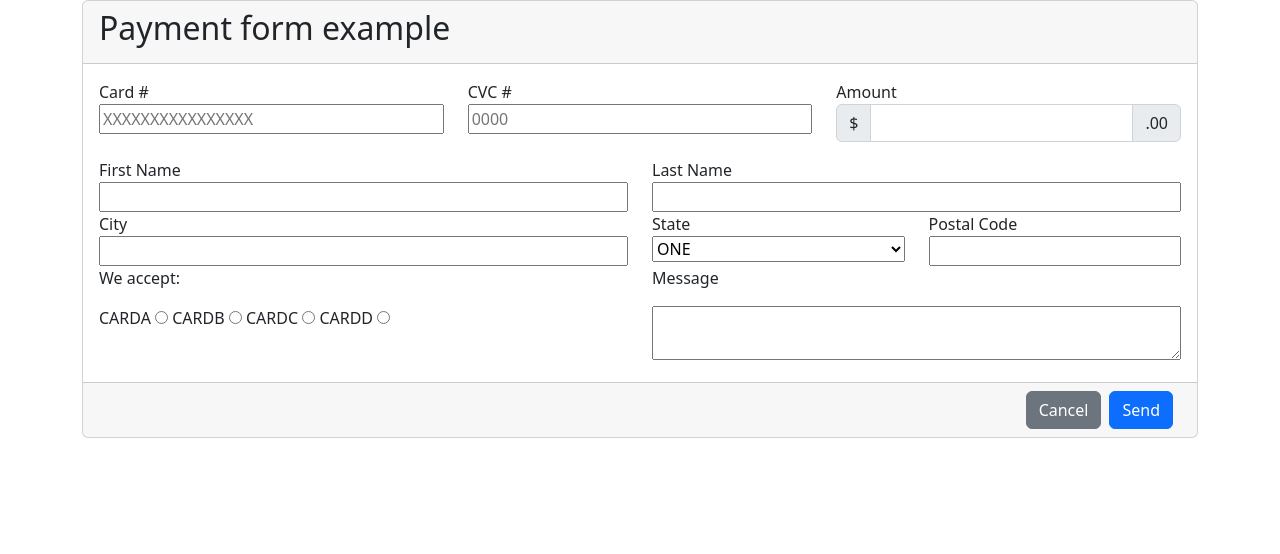
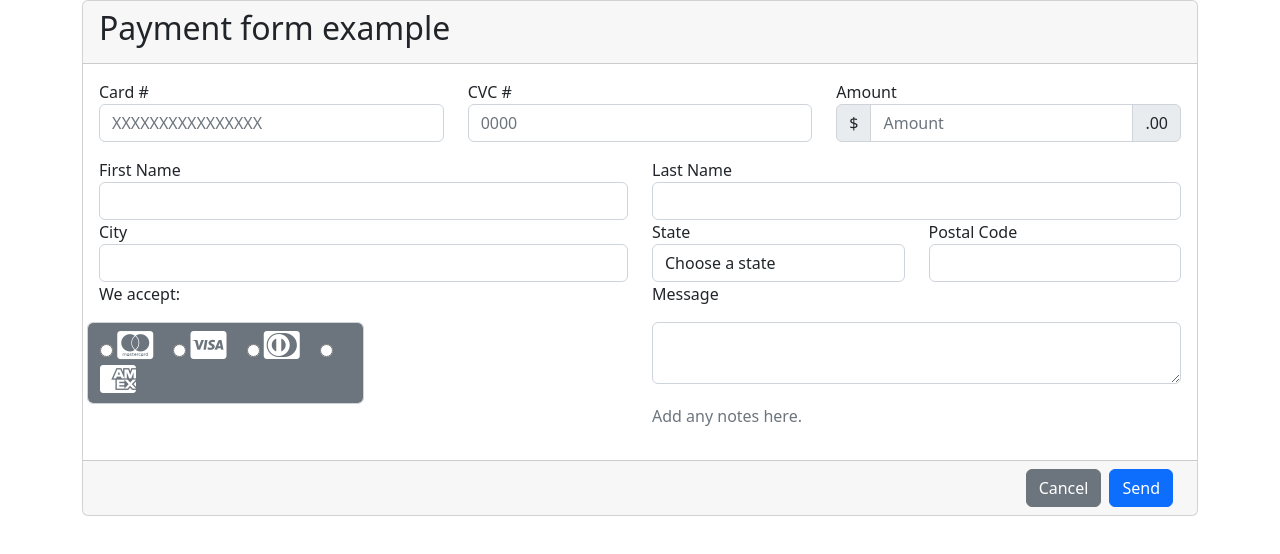
Before and after one commit to 4GeeksAcademy/Oliver-Sanderson-Create-a-HTML5-form, a plain HTML site: page index.html in a window 1280 px wide. Drawn offline with nearby package versions, Linux system fonts and the light colour scheme.

Commit message:
BS styles and FA

```diff
--- a/index.html
+++ b/index.html
@@ -26,12 +26,12 @@
                                 <div class="col-4"><label for="amountNumber">Amount</label></div>
                             </div>
                             <div class="row">
-                                <div class="col-4"><input class="input-group w-100" type="text" id="cardNumber" placeholder="XXXXXXXXXXXXXXXX" required /></div>
-                                <div class="col-4"><input class="input-group w-100" type="text" id="cvcNumber" placeholder="0000" required /></div>
+                                <div class="col-4"><input class="form-control w-100" type="text" id="cardNumber" placeholder="XXXXXXXXXXXXXXXX" required /></div>
+                                <div class="col-4"><input class="form-control w-100" type="text" id="cvcNumber" placeholder="0000" required /></div>
                                 <div class="col-4">
                                     <div class="input-group mb-3">
                                         <span class="input-group-text">$</span>
-                                        <input type="text" class="form-control" aria-label="Amount (to the nearest dollar)">
+                                        <input type="number" class="form-control" placeholder="Amount" required min="1" />
                                         <span class="input-group-text">.00</span>
                                     </div>
                                 </div>
@@ -41,8 +41,8 @@
                                 <div class="col-6"><label for="lName">Last Name</label></div>
                             </div>
                             <div class="row">
-                                <div class="col-6"><input class="input-group w-100" type="text" id="fName" required /></div>
-                                <div class="col-6"><input class="input-group w-100" type="text" id="lName" required /></div>
+                                <div class="col-6"><input class="form-control w-100" type="text" id="fName" required /></div>
+                                <div class="col-6"><input class="form-control w-100" type="text" id="lName" required /></div>
                             </div>
                             <div class="row">
                                 <div class="col-6"><label for="cityInput">City</label></div>
@@ -50,26 +50,85 @@
                                 <div class="col-3"><label for="pcInput">Postal Code</label></div>
                             </div>
                             <div class="row">
-                                <div class="col-6"><input class="w-100" type="text" id="cityInput" required /></div>
-                                <div class="col-3"><select class="w-100" id="stateInput"><option>ONE</option><option>TWO</option></select></div>
-                                <div class="col-3"><input class="w-100" type="text" id="pcInput" required /></div>
+                                <div class="col-6"><input class="form-control w-100" type="text" id="cityInput" required /></div>
+                                <div class="col-3"><select class="form-control w-100" id="stateInput" placeholder="Select state" required>
+                                    <option value="" disabled selected hidden>Choose a state</option>
+                                    <option value="AL">Alabama</option>
+                                    <option value="AK">Alaska</option>
+                                    <option value="AZ">Arizona</option>
+                                    <option value="AR">Arkansas</option>
+                                    <option value="CA">California</option>
+                                    <option value="CO">Colorado</option>
+                                    <option value="CT">Connecticut</option>
+                                    <option value="DE">Delaware</option>
+                                    <option value="DC">District Of Columbia</option>
+                                    <option value="FL">Florida</option>
+                                    <option value="GA">Georgia</option>
+                                    <option value="HI">Hawaii</option>
+                                    <option value="ID">Idaho</option>
+                                    <option value="IL">Illinois</option>
+                                    <option value="IN">Indiana</option>
+                                    <option value="IA">Iowa</option>
+                                    <option value="KS">Kansas</option>
+                                    <option value="KY">Kentucky</option>
+                                    <option value="LA">Louisiana</option>
+                                    <option value="ME">Maine</option>
+                                    <option value="MD">Maryland</option>
+                                    <option value="MA">Massachusetts</option>
+                                    <option value="MI">Michigan</option>
+                                    <option value="MN">Minnesota</option>
+                                    <option value="MS">Mississippi</option>
+                                    <option value="MO">Missouri</option>
+                                    <option value="MT">Montana</option>
+                                    <option value="NE">Nebraska</option>
+                                    <option value="NV">Nevada</option>
+                                    <option value="NH">New Hampshire</option>
+                                    <option value="NJ">New Jersey</option>
+                                    <option value="NM">New Mexico</option>
+                                    <option value="NY">New York</option>
+                                    <option value="NC">North Carolina</option>
+                                    <option value="ND">North Dakota</option>
+                                    <option value="OH">Ohio</option>
+                                    <option value="OK">Oklahoma</option>
+                                    <option value="OR">Oregon</option>
+                                    <option value="PA">Pennsylvania</option>
+                                    <option value="RI">Rhode Island</option>
+                                    <option value="SC">South Carolina</option>
+                                    <option value="SD">South Dakota</option>
+                                    <option value="TN">Tennessee</option>
+                                    <option value="TX">Texas</option>
+                                    <option value="UT">Utah</option>
+                                    <option value="VT">Vermont</option>
+                                    <option value="VA">Virginia</option>
+                                    <option value="WA">Washington</option>
+                                    <option value="WV">West Virginia</option>
+                                    <option value="WI">Wisconsin</option>
+                                    <option value="WY">Wyoming</option>
+                                </select></div>
+                                <div class="col-3"><input class="form-control w-100" type="text" id="pcInput" required /></div>
                             </div>
                             <div class="row">
                                 <div class="col-6"><p>We accept:</p></div>
                                 <div class="col-6"><label for="messageInput">Message</label></div>
                             </div>
                             <div class="row">
-                                <div class="col-6">
-                                    <label for="cardRadioA">CARDA</label>
-                                    <input type="radio" id="cardRadioA" name="cardRadio" />
-                                    <label for="cardRadioB">CARDB</label>
-                                    <input type="radio" id="cardRadioB" name="cardRadio" />
-                                    <label for="cardRadioC">CARDC</label>
-                                    <input type="radio" id="cardRadioC" name="cardRadio" />
-                                    <label for="cardRadioD">CARDD</label>
-                                    <input type="radio" id="cardRadioD" name="cardRadio" />
+                                <div class="col-3 form-control w-25 bg-secondary text-white">
+                                    <input type="radio" id="cardRadioA" name="cardRadio" required/>
+                                    <label class="me-3" for="cardRadioA"><i class="fa-brands fa-cc-mastercard fa-2x"></i></label>
+                                    <input type="radio" id="cardRadioB" name="cardRadio" required/>
+                                    <label class="me-3" for="cardRadioB"><i class="fa-brands fa-cc-visa fa-2x"></i></label>
+                                    <input type="radio" id="cardRadioC" name="cardRadio" required/>
+                                    <label class="me-3" for="cardRadioC"><i class="fa-brands fa-cc-diners-club fa-2x"></i></label>
+                                    <input type="radio" id="cardRadioD" name="cardRadio" required/>
+                                    <label for="cardRadioD"><i class="fa-brands fa-cc-amex fa-2x"></i></label>
+
                                 </div>
-                                <div class="col-6"><textarea class="w-100" id="messageInput" required ></textarea></div>
+                                <div class="col-3"></div>
+                                <div class="col-6"><textarea class="form-control w-100" id="messageInput" ></textarea></div>
+                            </div>
+                            <div class="row">
+                                <div class="col-6"></div>
+                                <div class="col-6"><p class="text-secondary">Add any notes here.</p></div>
                             </div>
                         </div>
                         <div class="card-footer d-flex justify-content-end">
@@ -82,6 +141,7 @@
         </div>
     </div>
 
+    <script src="https://kit.fontawesome.com/b0bfb3d1ae.js" crossorigin="anonymous"></script>
     <script src="https://cdn.jsdelivr.net/npm/bootstrap@5.2.3/dist/js/bootstrap.bundle.min.js" integrity="sha384-kenU1KFdBIe4zVF0s0G1M5b4hcpxyD9F7jL+jjXkk+Q2h455rYXK/7HAuoJl+0I4" crossorigin="anonymous"></script>
 </body>
 </html>
```
